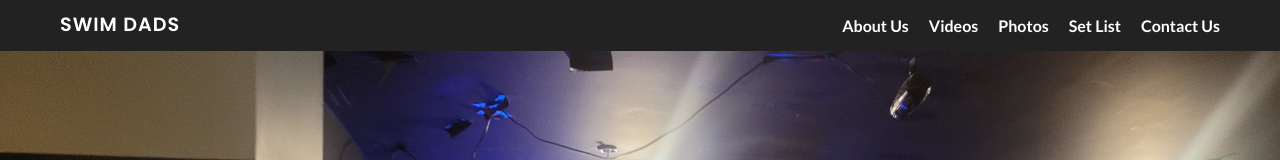
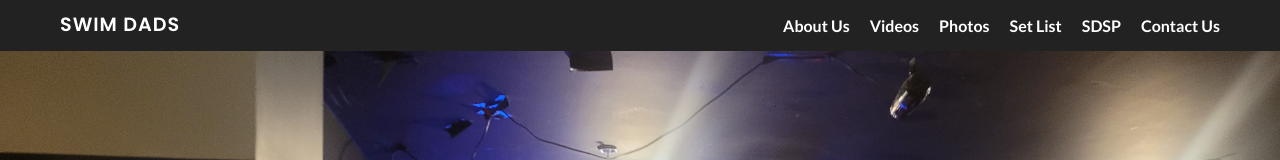
Before and after one commit to jjhiew/swimdadstheband.com, a website: page index.html in a window 1280 px wide. Shown: the top 160 px of the page. Drawn offline with Linux system fonts and the light colour scheme.

Commit message:
Add SDSP

```diff
--- a/index.html
+++ b/index.html
@@ -29,6 +29,7 @@
                 <li><a href="#videos">Videos</a></li>
                 <li><a href="#photos">Photos</a></li>
                 <li><a href="#setlist">Set List</a></li>
+                <li><a href="sdsp.html">SDSP</a></li>
                 <li><a href="#contact">Contact Us</a></li>
             </ul>
         </div>
```
